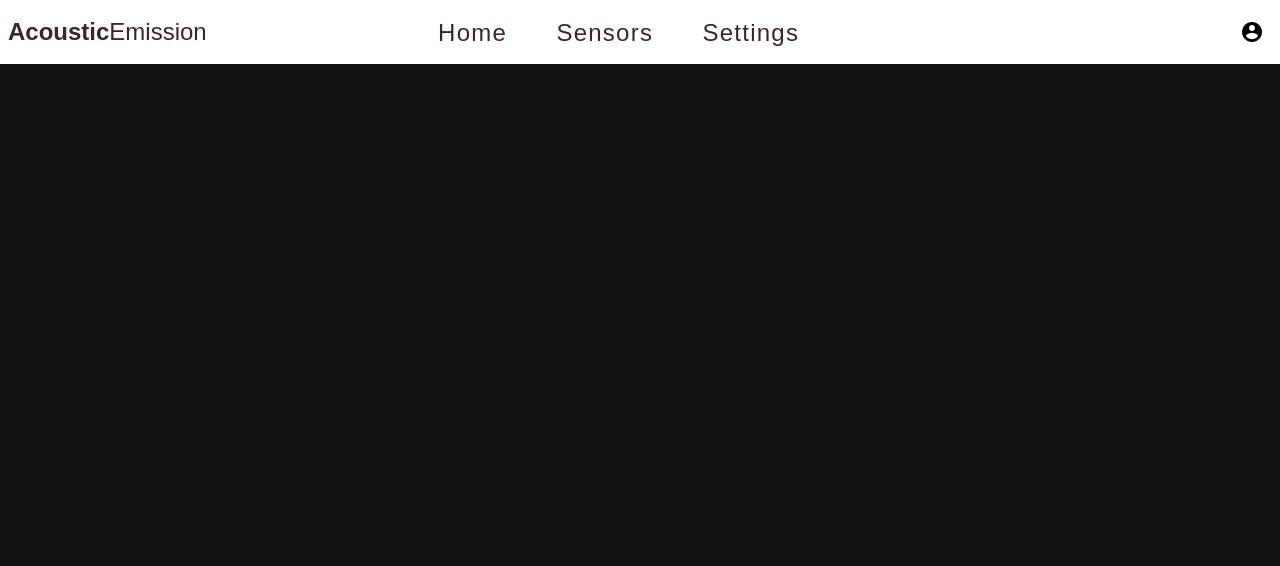
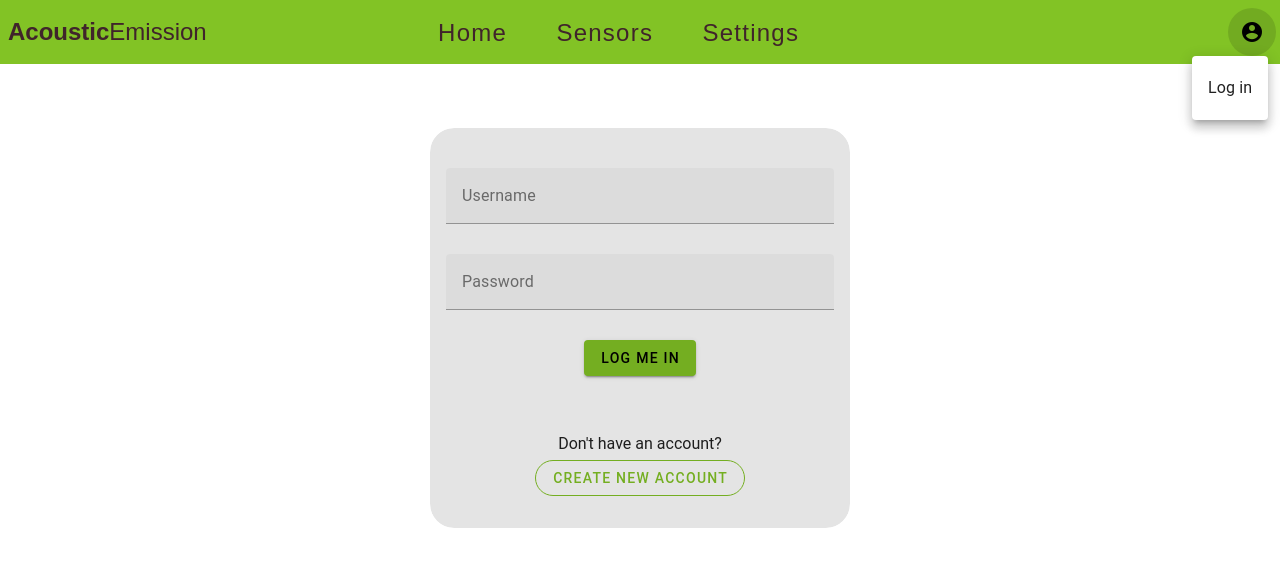
Before and after one commit to terezadohnal/greenhouse-fe, a Vue app: page /login in a window 1280 px wide. Both pictures are taken after a click on the button 1252 px from the left and 32 px from the top of the page. Shown: the top 566 px of the page. Built offline with nearby package versions, Linux system fonts and the light colour scheme.

Commit message:
Login Page
Added LoginView.vue component, which includes form for logging in. Defined custom theme for application.

```diff
--- a/src/App.vue
+++ b/src/App.vue
@@ -22,3 +22,15 @@ export default {
 }
 
 </script>
+
+<style>
+.nav_element {
+  font-family: "Outfit", sans-serif;
+  font-size: 24px;
+  line-height: 27px;
+  text-transform: capitalize;
+  color: #40242b;
+  font-weight: normal;
+}
+
+</style>
--- a/src/components/Navbar.vue
+++ b/src/components/Navbar.vue
@@ -1,13 +1,13 @@
 <template>
   <nav>
-    <v-app-bar flat color="white">
+    <v-app-bar flat color="dark-green">
       <v-app-bar-title class="mx-2 hidden-md-and-down">
         <span class="font-weight-bold nav_element">Acoustic</span>
         <span class="nav_element">Emission</span>
       </v-app-bar-title>
 
       <div class="hidden-sm-and-down">
-        <v-btn class="mr-2">
+        <v-btn :to="{name: 'home'}" class="mr-2">
           <span class="nav_element">Home</span>
         </v-btn>
         <v-btn class="mx-2">
@@ -20,29 +20,41 @@
 
       <v-spacer class="hidden-md-and-down"></v-spacer>
 
-      <v-btn
-          color="black"
-          icon="mdi-account-circle"
-          v-bind="props"
-      ></v-btn>
-
+      <v-menu anchor="bottom end" v-model="userMenuShown">
+        <template v-slot:activator="{ props }">
+          <v-btn
+              color="black"
+              icon="mdi-account-circle"
+              v-bind="props"
+          ></v-btn>
+        </template>
+        <v-list>
+          <v-list-item @click="login()"> <!--v-if="!userStore.isAuthenticated" @click="login()"-->
+            <v-list-item-title>Log in</v-list-item-title>
+          </v-list-item>
+        </v-list>
+      </v-menu>
     </v-app-bar>
   </nav>
 </template>
 
 <script>
 export default {
-  name: "Navbar"
+  name: "Navbar",
+
+  data() {
+    return {
+      userMenuShown: false,
+    }
+  },
+  methods: {
+    login() {
+      this.$router.push({name: 'login'});
+      this.userMenuShown = false;
+    },
+  }
 }
 </script>
 
-<style scoped>
-.nav_element {
-  font-family: "Outfit", sans-serif;
-  font-size: 24px;
-  line-height: 27px;
-  text-transform: capitalize;
-  color: #40242b;
-  font-weight: normal;
-}
+<style>
 </style>
--- a/src/plugins/vuetify.js
+++ b/src/plugins/vuetify.js
@@ -12,8 +12,18 @@ import 'vuetify/styles'
 import { createVuetify } from 'vuetify'
 
 // https://vuetifyjs.com/en/introduction/why-vuetify/#feature-guides
+
+const customTheme = {
+  dark: false,
+  colors: {
+    "dark-green": '#82C325',
+  }
+}
 export default createVuetify({
   theme: {
-    defaultTheme: 'dark',
+    defaultTheme: 'customTheme',
+    themes: {
+      customTheme
+    }
   },
 })
--- a/src/router/index.js
+++ b/src/router/index.js
@@ -1,6 +1,7 @@
 import {createRouter, createWebHistory} from "vue-router";
 import HomeView from "../views/HomeView.vue";
 import LinkView from "@/views/LinkView.vue";
+import LoginView from "@/views/LoginView.vue";
 
 const routes = [
     {
@@ -12,6 +13,11 @@ const routes = [
         path: "/link",
         name: "link",
         component: LinkView
+    },
+    {
+        path: "/login",
+        name: "login",
+        component: LoginView
     }
 ]
 const router = createRouter({
--- a/src/views/HomeView.vue
+++ b/src/views/HomeView.vue
@@ -5,10 +5,9 @@ export default {
 </script>
 
 <template>
-	<div>
-		<h1>Home</h1>
-	</div>
-	<v-btn :to="{name: 'link'}">Link</v-btn>
+  <div>
+    <h1>Home</h1>
+  </div>
 </template>
 
 <style>
--- a/src/views/LinkView.vue
+++ /dev/null
@@ -1,14 +0,0 @@
-<template>
-	<div>
-		<h1>Link</h1>
-		<v-btn :to="{name: 'home'}">Home</v-btn>
-	</div>
-</template>
-<script>
-export default {
-	name: "LinkView"
-}
-</script>
-<style scoped>
-
-</style>
--- /dev/null
+++ b/src/views/LoginView.vue
@@ -0,0 +1,64 @@
+<template>
+  <!--after creating UserStore add: error, loggingMessage, isLoggingIn-->
+  <div class="ma-4 pa-4"> <!--v-else-->
+    <v-card class="mx-auto my-8" variant="tonal" height="400px" width="420px" color="card_color-darken-4" rounded="xl"
+            style="display:flex; flex-direction:column">
+      <v-form class="mx-4" v-model="formValid" lazy-validation ref="form" align="center" justify="center">
+        <v-text-field
+            class="mt-10"
+            label="Username"
+            v-model="username"
+            :rules="usernameRules"
+        ></v-text-field>
+        <v-text-field
+            class="my-2"
+            label="Password"
+            v-model="password"
+            type="password"
+            :rules="[rules.required, rules.length]"
+        ></v-text-field>
+        <v-btn :to="{name: 'home'}" color="dark-green" class="mb-8">Log me in</v-btn>
+      </v-form>
+
+      <br>
+      <div align="center" justify="center">
+        Don't have an account?<br>
+        <v-btn class="mt-1" rounded="xl" flat variant="outlined" color="dark-green" :to="{name: 'home'}">Create new account</v-btn>
+      </div>
+    </v-card>
+  </div>
+</template>
+
+<script>
+export default {
+  name: "LoginView",
+
+  data() {
+    return {
+      username: '',
+      password: '',
+      formValid: true,
+      rules: {
+        required: value => !!value || 'Required.',
+        length: value => (value && value.length >= 5) || 'Username must be at least 5 characters',
+      },
+      usernameRules: [
+        v => !!v || 'Username is required',
+        v => (v && v.length >= 5) || 'Username must be at least 5 characters',
+      ],
+    }
+  },
+
+  computed: {
+  },
+
+  methods: {
+    async login(){
+
+    }
+  }
+}
+</script>
+
+<style scoped>
+</style>
```
